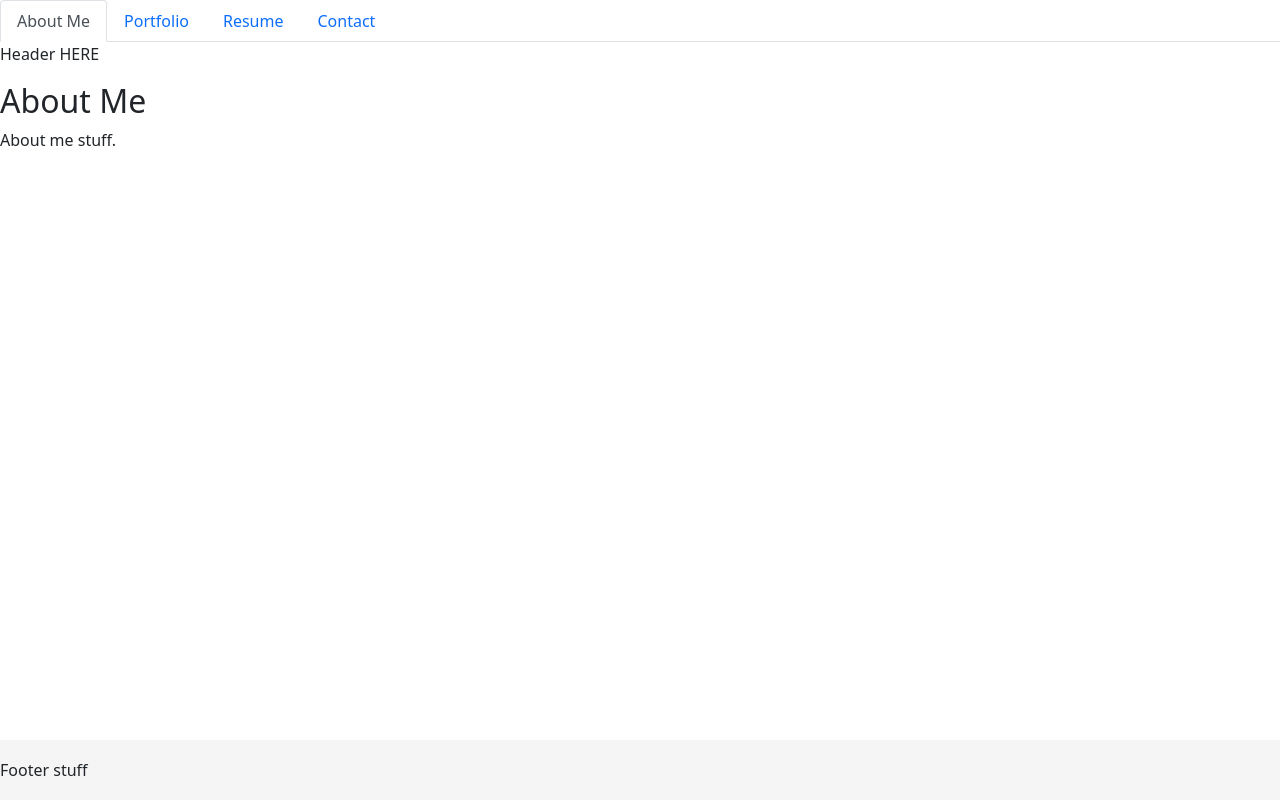
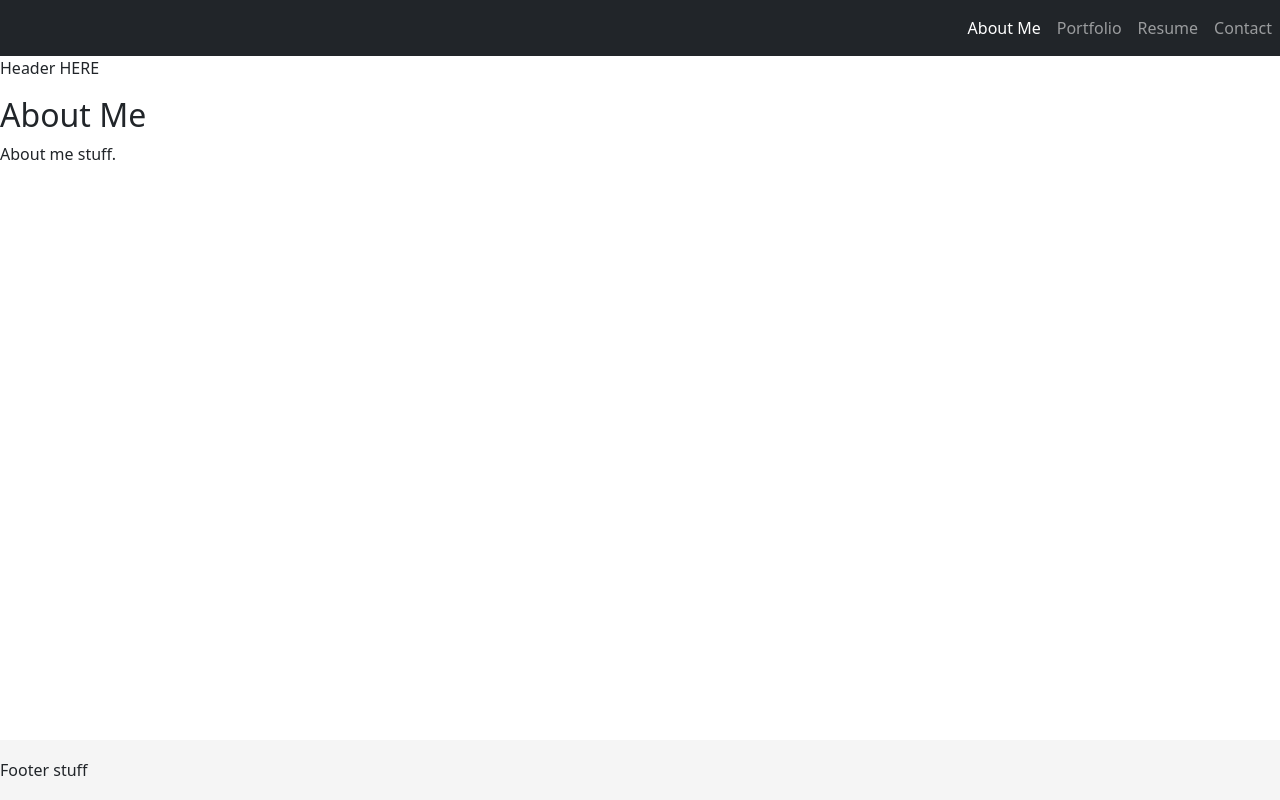
Before and after one commit to bear-evans/react-portfolio, a React (Create React App) app: page / in a window 1280 px wide. Built offline with nearby package versions, Linux system fonts and the light colour scheme.

Commit message:
Styled and situated navigation bar

```diff
--- a/src/components/Navigation.js
+++ b/src/components/Navigation.js
@@ -2,7 +2,8 @@ import React from "react";
 
 export default function Navigation({ currentPage, handlePageChange }) {
   return (
-    <ul className="nav nav-tabs">
+    <nav className="navbar navbar-expand-lg navbar-dark bg-dark flex-row-reverse">
+      <ul className="navbar-nav nav mr-auto">
         <li className="nav-item">
           <a
             href="#about"
@@ -27,7 +28,9 @@ export default function Navigation({ currentPage, handlePageChange }) {
           <a
             href="#resume"
             onClick={() => handlePageChange("Resume")}
-          className={currentPage === "Resume" ? "nav-link active" : "nav-link"}
+            className={
+              currentPage === "Resume" ? "nav-link active" : "nav-link"
+            }
           >
             Resume
           </a>
@@ -36,11 +39,14 @@ export default function Navigation({ currentPage, handlePageChange }) {
           <a
             href="#contact"
             onClick={() => handlePageChange("Contact")}
-          className={currentPage === "Contact" ? "nav-link active" : "nav-link"}
+            className={
+              currentPage === "Contact" ? "nav-link active" : "nav-link"
+            }
           >
             Contact
           </a>
         </li>
       </ul>
+    </nav>
   );
 }
```
Lines whose indentation alone changed are shown as unchanged.
